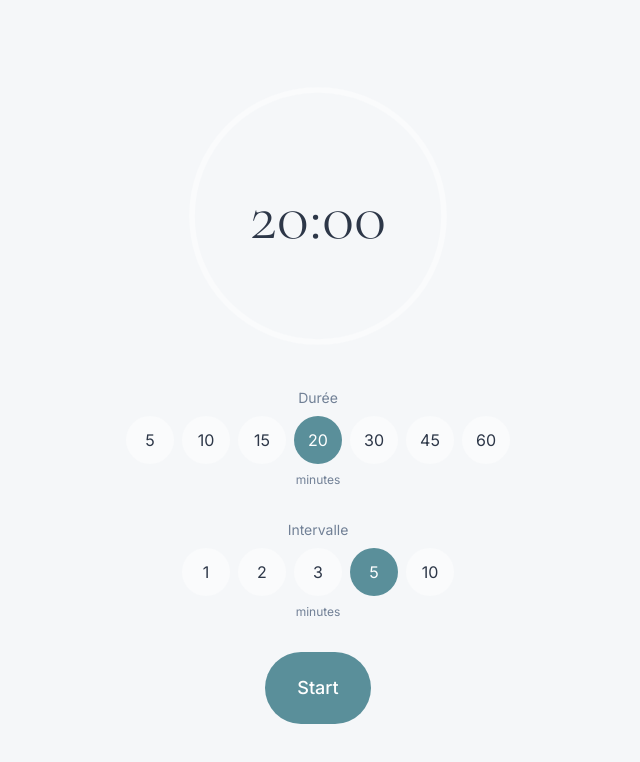
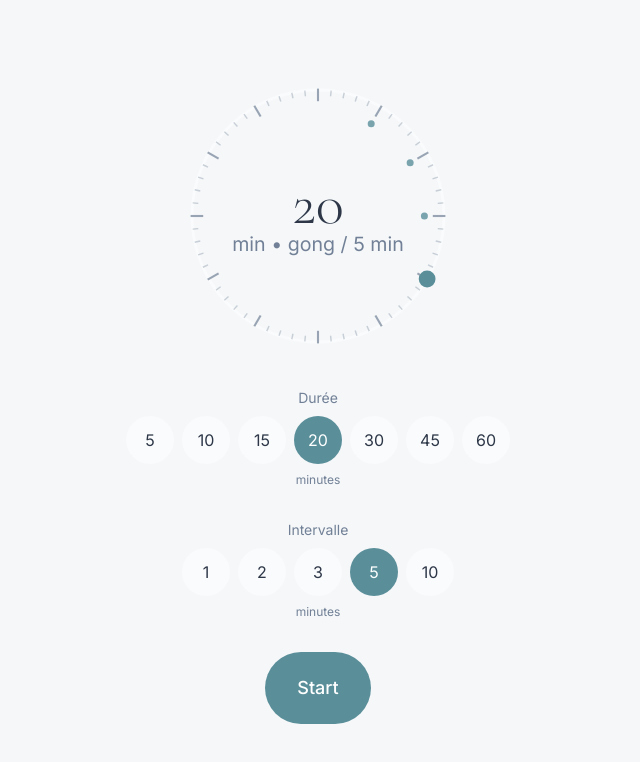
Before and after one commit to SamArgt/meditation, a Next.js app: page / in a window 1280 px wide. Shown: the top 762 px of the page, without its empty margins (322-962 px from the left). Built offline with nearby package versions, Linux system fonts and the light colour scheme.

Commit message:
Add prep countdown and pre-start watch dial

```diff
--- a/src/app/page.tsx
+++ b/src/app/page.tsx
@@ -2,6 +2,7 @@
 
 import { useState, useEffect, useRef } from "react";
 import CircularProgress from "@/components/CircularProgress";
+import PreStartDial from "@/components/PreStartDial";
 import DurationSelector from "@/components/DurationSelector";
 import IntervalSelector from "@/components/IntervalSelector";
 import StartButton from "@/components/StartButton";
@@ -18,6 +19,7 @@ import {
 import { loadSettings, saveSettings } from "@/lib/storage";
 
 const SESSION_END_DELAY = 3000;
+const PREP_COUNTDOWN_SECONDS = 5;
 
 export default function Home() {
   const [duration, setDuration] = useState(() => {
@@ -30,6 +32,7 @@ export default function Home() {
     return Math.min(saved.interval, saved.duration);
   });
   const [showEndMessage, setShowEndMessage] = useState(false);
+  const [prepCountdown, setPrepCountdown] = useState<number | null>(null);
 
   // Auto-save settings on every change
   useEffect(() => {
@@ -45,6 +48,8 @@ export default function Home() {
   const audio = useAudio();
   const wakeLock = useWakeLock();
   const timerResetRef = useRef(timer.reset);
+  const timerStartRef = useRef(timer.start);
+  const playStartGongRef = useRef(audio.playIntervalGong);
   const lastGongIndexRef = useRef(-1);
   const progressRef = useRef<SVGCircleElement>(null);
 
@@ -58,14 +63,41 @@ export default function Home() {
     totalGongs,
   );
 
-  const isActive = timer.isRunning || showEndMessage;
+  const isPreparing = prepCountdown !== null;
+  const isActive = timer.isRunning || showEndMessage || isPreparing;
 
   const audioUnavailable =
-    audio.error !== null && !audio.isReady && timer.isRunning;
+    audio.error !== null && !audio.isReady && (timer.isRunning || isPreparing);
+
+  useEffect(() => {
+    if (prepCountdown === null) return;
+
+    const id = window.setTimeout(() => {
+      setPrepCountdown((prev) => {
+        if (prev === null) return prev;
+        if (prev <= 1) {
+          timerStartRef.current();
+          playStartGongRef.current();
+          return null;
+        }
+        return prev - 1;
+      });
+    }, 1000);
+
+    return () => window.clearTimeout(id);
+  }, [prepCountdown]);
 
   useEffect(() => {
     timerResetRef.current = timer.reset;
   }, [timer.reset]);
+
+  useEffect(() => {
+    timerStartRef.current = timer.start;
+  }, [timer.start]);
+
+  useEffect(() => {
+    playStartGongRef.current = audio.playIntervalGong;
+  }, [audio.playIntervalGong]);
 
   // Interval gong triggering
   useEffect(() => {
@@ -131,12 +163,13 @@ export default function Home() {
   async function handleStart() {
     lastGongIndexRef.current = -1;
     await audio.init();
-    timer.start();
     wakeLock.request();
+    setPrepCountdown(PREP_COUNTDOWN_SECONDS);
   }
 
   function handleStop() {
     lastGongIndexRef.current = -1;
+    setPrepCountdown(null);
     timer.stop();
     timer.reset();
     audio.cleanup();
@@ -146,13 +179,22 @@ export default function Home() {
   return (
     <div className="flex min-h-svh items-center justify-center bg-background px-6">
       <main className="flex w-full max-w-[480px] flex-col items-center gap-8">
+        {isActive ? (
           <CircularProgress
             duration={duration}
             elapsedSeconds={timer.elapsedTime}
             isRunning={timer.isRunning}
             isComplete={timer.isComplete}
             progressRef={progressRef}
+            prepSeconds={prepCountdown}
           />
+        ) : (
+          <PreStartDial duration={duration} interval={interval} />
+        )}
+
+        {isPreparing && (
+          <p className="text-center text-sm text-text-secondary">Préparation…</p>
+        )}
 
         {timer.isRunning && (
           <GongIndicators
@@ -191,7 +233,7 @@ export default function Home() {
         )}
 
         {!showEndMessage &&
-          (timer.isRunning ? (
+          (timer.isRunning || isPreparing ? (
             <StopButton onClick={handleStop} />
           ) : (
             <StartButton onClick={handleStart} />
--- a/src/components/CircularProgress.tsx
+++ b/src/components/CircularProgress.tsx
@@ -8,6 +8,7 @@ interface CircularProgressProps {
   isRunning: boolean;
   isComplete?: boolean;
   progressRef?: RefObject<SVGCircleElement | null>;
+  prepSeconds?: number | null;
 }
 
 function formatTime(totalSeconds: number): string {
@@ -25,16 +26,14 @@ export default function CircularProgress({
   isRunning,
   isComplete = false,
   progressRef,
+  prepSeconds = null,
 }: CircularProgressProps) {
   const totalSeconds = duration * 60;
   const progress = isComplete ? 1 : isRunning ? elapsedSeconds / totalSeconds : 0;
-  const offset = CIRCUMFERENCE * (1 - progress);
+  const offset = CIRCUMFERENCE * progress;
 
-  const displayTime = isComplete
-    ? formatTime(totalSeconds)
-    : isRunning
-      ? formatTime(elapsedSeconds)
-      : formatTime(totalSeconds);
+  const remainingSeconds = Math.max(totalSeconds - elapsedSeconds, 0);
+  const displayTime = prepSeconds !== null ? formatTime(prepSeconds) : formatTime(remainingSeconds);
 
   return (
     <div className="flex items-center justify-center">
@@ -44,7 +43,6 @@ export default function CircularProgress({
         viewBox="0 0 200 200"
         className="max-w-[280px]"
       >
-        {/* Background circle */}
         <circle
           cx="100"
           cy="100"
@@ -53,7 +51,6 @@ export default function CircularProgress({
           stroke="var(--color-surface)"
           strokeWidth="4"
         />
-        {/* Progress circle */}
         <circle
           ref={progressRef}
           cx="100"
@@ -68,7 +65,6 @@ export default function CircularProgress({
           transform="rotate(-90 100 100)"
           className="transition-all duration-300 ease-linear motion-reduce:transition-[stroke-dashoffset]"
         />
-        {/* Time display */}
         <text
           x="100"
           y="100"
--- /dev/null
+++ b/src/components/PreStartDial.tsx
@@ -0,0 +1,106 @@
+"use client";
+
+import { DURATION_OPTIONS } from "@/lib/constants";
+
+interface PreStartDialProps {
+  duration: number;
+  interval: number;
+}
+
+const RADIUS = 90;
+const CENTER = 100;
+const MAX_DURATION = Math.max(...DURATION_OPTIONS);
+
+function polarToCartesian(radius: number, angleDeg: number) {
+  const angleRad = ((angleDeg - 90) * Math.PI) / 180;
+  return {
+    x: CENTER + radius * Math.cos(angleRad),
+    y: CENTER + radius * Math.sin(angleRad),
+  };
+}
+
+function dialAngle(minutes: number): number {
+  return (minutes / MAX_DURATION) * 360;
+}
+
+export default function PreStartDial({ duration, interval }: PreStartDialProps) {
+  const intervalMarks = Array.from(
+    { length: Math.floor(duration / interval) },
+    (_, i) => (i + 1) * interval,
+  ).filter((m) => m < duration);
+
+  const cursor = polarToCartesian(RADIUS, dialAngle(duration));
+
+  return (
+    <div className="flex items-center justify-center">
+      <svg width="280" height="280" viewBox="0 0 200 200" className="max-w-[280px]">
+        <circle
+          cx={CENTER}
+          cy={CENTER}
+          r={RADIUS}
+          fill="none"
+          stroke="var(--color-surface)"
+          strokeWidth="2"
+        />
+
+        {Array.from({ length: MAX_DURATION }, (_, i) => {
+          const minute = i + 1;
+          const isFiveMinuteMark = minute % 5 === 0;
+          const outer = polarToCartesian(RADIUS + (isFiveMinuteMark ? 1 : 0), dialAngle(minute));
+          const inner = polarToCartesian(
+            RADIUS - (isFiveMinuteMark ? 8 : 4),
+            dialAngle(minute),
+          );
+
+          return (
+            <line
+              key={minute}
+              x1={outer.x}
+              y1={outer.y}
+              x2={inner.x}
+              y2={inner.y}
+              stroke="var(--color-text-secondary)"
+              strokeOpacity={isFiveMinuteMark ? "0.7" : "0.35"}
+              strokeWidth={isFiveMinuteMark ? "1.5" : "1"}
+            />
+          );
+        })}
+
+        {intervalMarks.map((mark) => {
+          const point = polarToCartesian(RADIUS - 14, dialAngle(mark));
+          return (
+            <circle
+              key={mark}
+              cx={point.x}
+              cy={point.y}
+              r="2.5"
+              fill="var(--color-accent)"
+              opacity="0.8"
+            />
+          );
+        })}
+
+        <circle cx={cursor.x} cy={cursor.y} r="6" fill="var(--color-accent)" />
+
+        <text
+          x={CENTER}
+          y={CENTER - 8}
+          textAnchor="middle"
+          dominantBaseline="central"
+          className="fill-text-primary font-serif text-[42px] font-light"
+        >
+          {duration}
+        </text>
+        <text
+          x={CENTER}
+          y={CENTER + 20}
+          textAnchor="middle"
+          dominantBaseline="central"
+          className="fill-text-secondary text-[14px]"
+        >
+          min • gong / {interval} min
+        </text>
+      </svg>
+    </div>
+  );
+}
```
Lines whose indentation alone changed are shown as unchanged.
